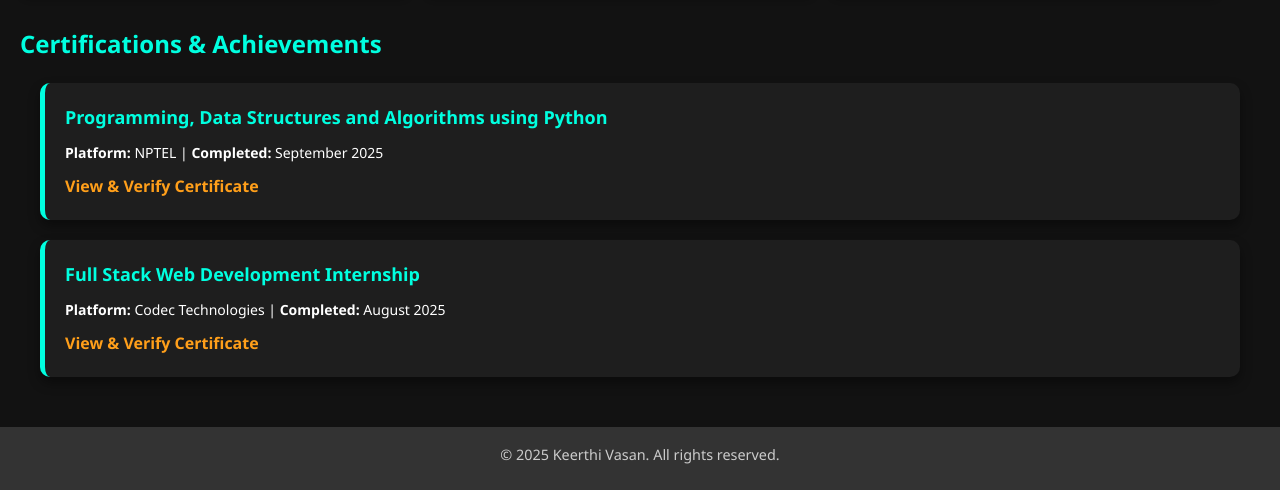
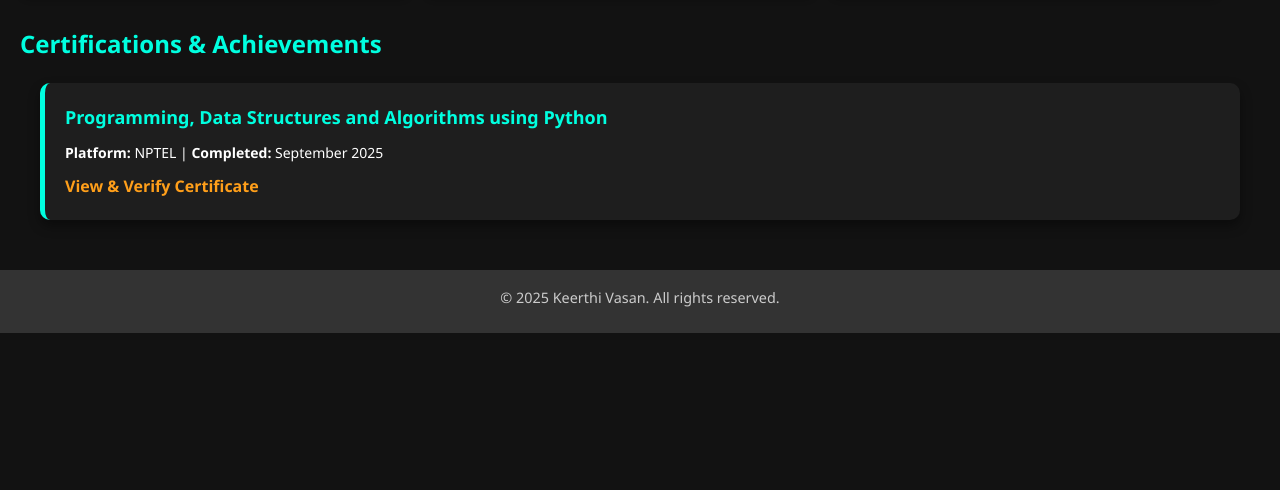
Before and after one commit to keerthivasan91/Personal-Website, a Flask app: page /skills in a window 1280 px wide. Shown: the part 607-1097 px from the top of the page. After the commit the page ends 940 px from the top, so only its background shows below. Run offline with Flask 3, Linux system fonts and the light colour scheme.

Commit message:
fix: update certificate link and remove outdated achievement entry

```diff
--- a/templates/skills.html
+++ b/templates/skills.html
@@ -33,14 +33,9 @@
       <div class="achievement-card">
         <h4>Programming, Data Structures and Algorithms using Python</h4>
         <p><strong>Platform:</strong> NPTEL | <strong>Completed:</strong> September 2025</p>
-        <a href="certificate-link.pdf" target="_blank" class="cert-link">View & Verify Certificate</a>
+        <a href="https://archive.nptel.ac.in/noc/Ecertificate/?q=NPTEL25CS89S13210205709198052" target="_blank" class="cert-link">View & Verify Certificate</a>
       </div>
 
-      <div class="achievement-card">
-        <h4>Full Stack Web Development Internship</h4>
-        <p><strong>Platform:</strong> Codec Technologies | <strong>Completed:</strong> August 2025</p>
-        <a href="certificate-link.pdf" target="_blank" class="cert-link">View & Verify Certificate</a>
-      </div>
 
       <!-- Add more achievements here -->
     </div>
```
